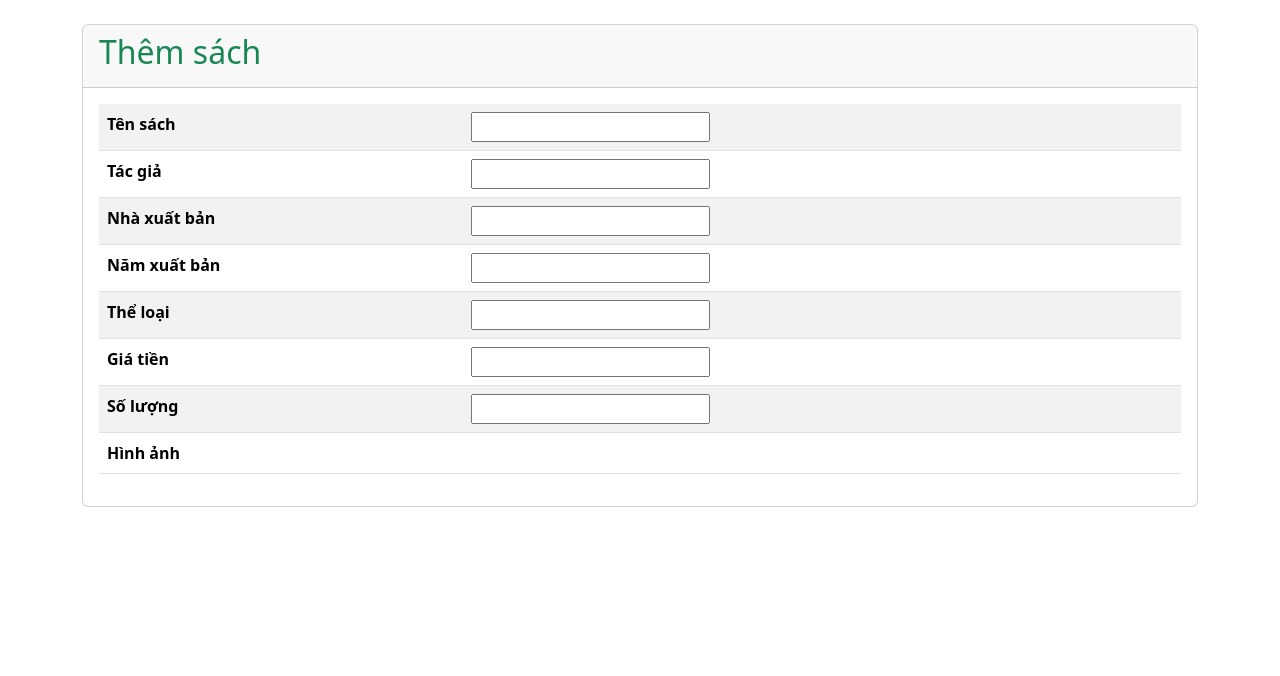
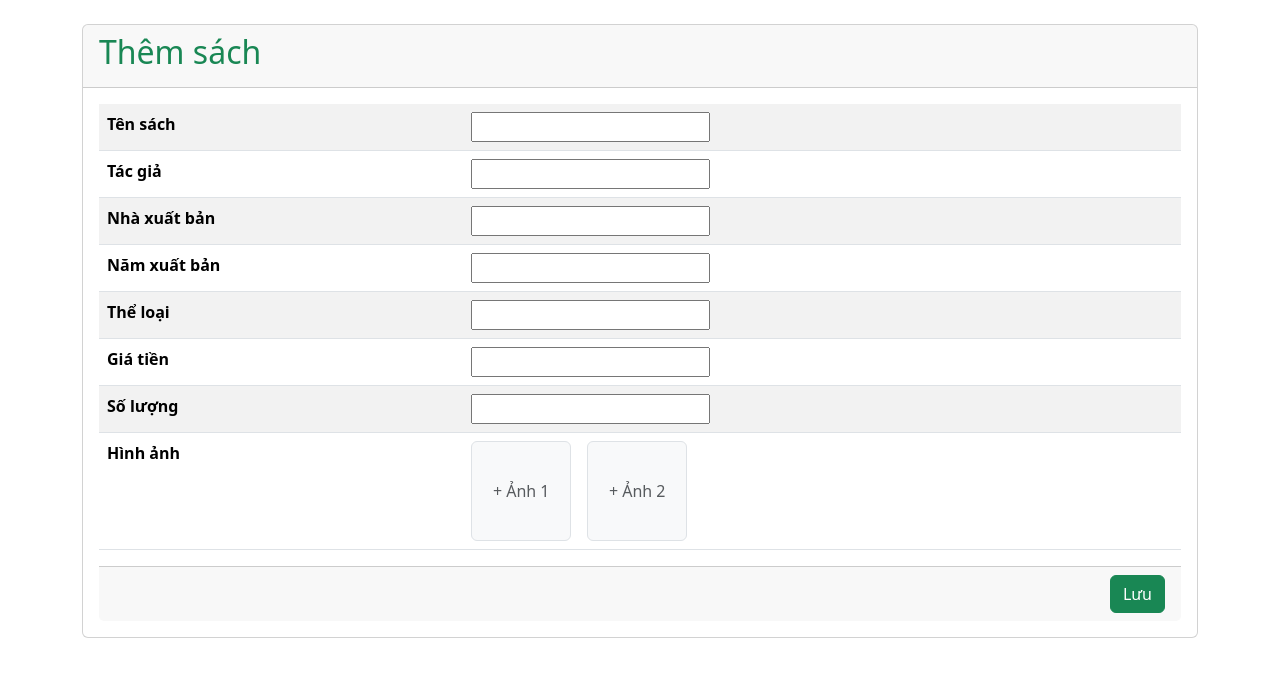
Before and after one commit to vumn/quanlisach, a React app in the folder frontend/: page /create in a window 1280 px wide. Shown: the top 676 px of the page. Built offline with nearby package versions, Linux system fonts and the light colour scheme; the HTML template or start-up script is replaced by a standard one.

Commit message:
đã xóa được ở Detail, chưa xóa được ở Home

```diff
--- a/frontend/src/pages/Add.jsx
+++ b/frontend/src/pages/Add.jsx
@@ -16,23 +16,27 @@ const Add = () => {
     quantity: 0,
   });
   const [images, setImages] = useState({ 1: null, 2: null });
+  const handleImageChange = (key, file) => {
+    setImages((prev) => ({ ...prev, [key]: file }));
+  };
 
   const handleSubmit = async (e) => {
     e.preventDefault();
     const { name, author, publishedYear, publisher, category, price, quantity } = inputData;
     if (!name || !author || !publishedYear || !publisher || !category || !price || !quantity) {
+      console.log(inputData);
       toast.error("Vui lòng điền đầy đủ thông tin");
       return;
     }
     try {
       const formData = new FormData();
-      formData.append(name);
-      formData.append(author);
-      formData.append(publishedYear);
-      formData.append(publisher);
-      formData.append(category);
-      formData.append(price);
-      formData.append(quantity);
+      formData.append('name', name);
+      formData.append('author', author);
+      formData.append('publishedYear',publishedYear);
+      formData.append('publisher', publisher);
+      formData.append('category', category);
+      formData.append('price', price);
+      formData.append('quantity', quantity);
       Object.keys(images).forEach((key) => {
         if (images[key]) formData.append('images', images[key]);
       });
@@ -63,38 +67,65 @@ const Add = () => {
             <tbody>
               <tr>
                 <td className='fw-bold'>Tên sách</td>
-                <td><input type='text' /></td>
+                <td><input onChange={e => setInputData({...inputData,name: e.target.value})} /></td>
               </tr>
               <tr>
                 <td className='fw-bold'>Tác giả</td>
-                <td><input /></td>
+                <td><input onChange={e => setInputData({...inputData,author: e.target.value})}/></td>
               </tr>
               <tr>
                 <td className='fw-bold'>Nhà xuất bản</td>
-                <td><input /></td>
+                <td><input onChange={e => setInputData({...inputData,publisher: e.target.value})}/></td>
               </tr>
               <tr>
                 <td className='fw-bold'>Năm xuất bản</td>
-                <td><input /></td>
+                <td><input onChange={e => setInputData({...inputData,publishedYear: e.target.value})}/></td>
               </tr>
               <tr>
                 <td className='fw-bold'>Thể loại</td>
-                <td><input /></td>
+                <td><input onChange={e => setInputData({...inputData,category: e.target.value})}/></td>
               </tr>
               <tr>
                 <td className='fw-bold'>Giá tiền</td>
-                <td><input /></td>
+                <td><input onChange={e => setInputData({...inputData,price: e.target.value})}/></td>
               </tr>
               <tr>
                 <td className='fw-bold'>Số lượng</td>
-                <td><input /></td>
+                <td><input onChange={e => setInputData({...inputData,quantity: e.target.value})}/></td>
               </tr>
               <tr>
                 <td className='fw-bold'>Hình ảnh</td>
-                <td></td>
+                <td>
+                  <div className="d-flex gap-3">
+                    {Object.keys(images).map((key) => (
+                      <div key={key} className="text-center">
+                        <label htmlFor={`images${key}`} className="image-upload-label" style={{ cursor: 'pointer' }}>
+                          <div className="border rounded d-flex align-items-center justify-content-center" style={{ width: '100px', height: '100px', overflow: 'hidden', background: '#f8f9fa' }}>
+                            {images[key] ? (
+                              <img src={URL.createObjectURL(images[key])} alt="preview" style={{ width: '100%', height: '100%', objectFit: 'cover' }} />
+                            ) : (
+                              <span className="text-muted">+ Ảnh {key}</span>
+                            )}
+                          </div>
+                          <input
+                            type="file"
+                            accept='image/*'
+                            id={`images${key}`}
+                            hidden
+                            onChange={e => handleImageChange(key, e.target.files[0])}
+                          />
+                        </label>
+                      </div>
+                    ))}
+                  </div>
+                </td>
               </tr>
             </tbody>
           </table>
+
+          <div className='card-footer d-flex justify-content-end'>
+            <button type='button' className='btn btn-success' onClick={handleSubmit}>Lưu</button>
+          </div>
         </div>
       </div>
     </div>
```
